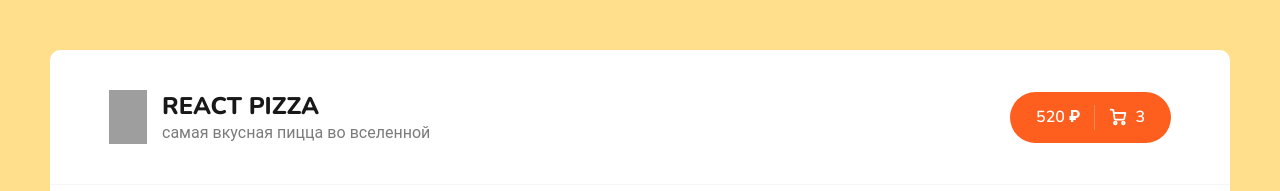
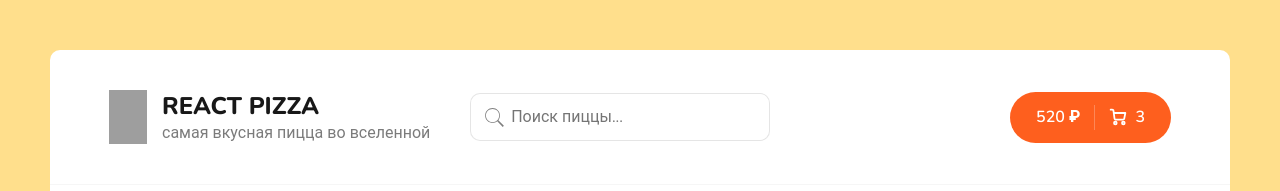
Before and after one commit to Kryqq/pizza, a React (Create React App) app: page / in a window 1280 px wide. Shown: the top 191 px of the page. Built offline with nearby package versions, Linux system fonts and the light colour scheme; no server answers; grey boxes are pictures that could not be loaded.

Commit message:
search input

```diff
--- a/src/components/Header.jsx
+++ b/src/components/Header.jsx
@@ -1,4 +1,5 @@
-import {Link} from 'react-router-dom'
+import { Link } from 'react-router-dom';
+import Search from './Search';
 
 function Header() {
    return (
@@ -13,6 +14,7 @@
                   </div>
                </div>
             </Link>
+            <Search />
             <div className="header__cart">
                <Link to="/cart" className="button button--cart">
                   <span>520 ₽</span>
--- /dev/null
+++ b/src/components/Search/Search.module.scss
@@ -0,0 +1,27 @@
+.root {
+   position: relative;
+   left: -100px;
+}
+
+.input {
+   border: 1px solid rgba(0, 0, 0, 0.1);
+   padding: 12px 20px;
+   width: 300px;
+   border-radius: 10px;
+   font-size: 16px;
+   padding-left: 40px;
+   transition: all 0.15s ease-in-out;
+
+   &:focus {
+      border: 1px solid rgba(0, 0, 0, 0.2);
+	 width: 400px;
+   }
+}
+.icon {
+   width: 25px;
+   height: 25px;
+   opacity: 0.5;
+   position: absolute;
+   left: 12px;
+   top: 12px;
+}
--- /dev/null
+++ b/src/components/Search/index.jsx
@@ -0,0 +1,23 @@
+import React from 'react';
+import styles from './Search.module.scss';
+
+const Search = () => {
+   return (
+      <div className={styles.root} >
+         <svg
+            className={styles.icon}
+            height="512px"
+            id="Layer_1"
+            version="1.1"
+            viewBox="0 0 512 512"
+            width="512px"
+            xmlns="http://www.w3.org/2000/svg"
+         >
+            <path d="M448.3,424.7L335,311.3c20.8-26,33.3-59.1,33.3-95.1c0-84.1-68.1-152.2-152-152.2c-84,0-152,68.2-152,152.2  s68.1,152.2,152,152.2c36.2,0,69.4-12.7,95.5-33.8L425,448L448.3,424.7z M120.1,312.6c-25.7-25.7-39.8-59.9-39.8-96.3  s14.2-70.6,39.8-96.3S180,80,216.3,80c36.3,0,70.5,14.2,96.2,39.9s39.8,59.9,39.8,96.3s-14.2,70.6-39.8,96.3  c-25.7,25.7-59.9,39.9-96.2,39.9C180,352.5,145.8,338.3,120.1,312.6z" />
+         </svg>
+         <input className={styles.input} placeholder="Поиск пиццы..." />
+      </div>
+   );
+};
+
+export default Search;
```
